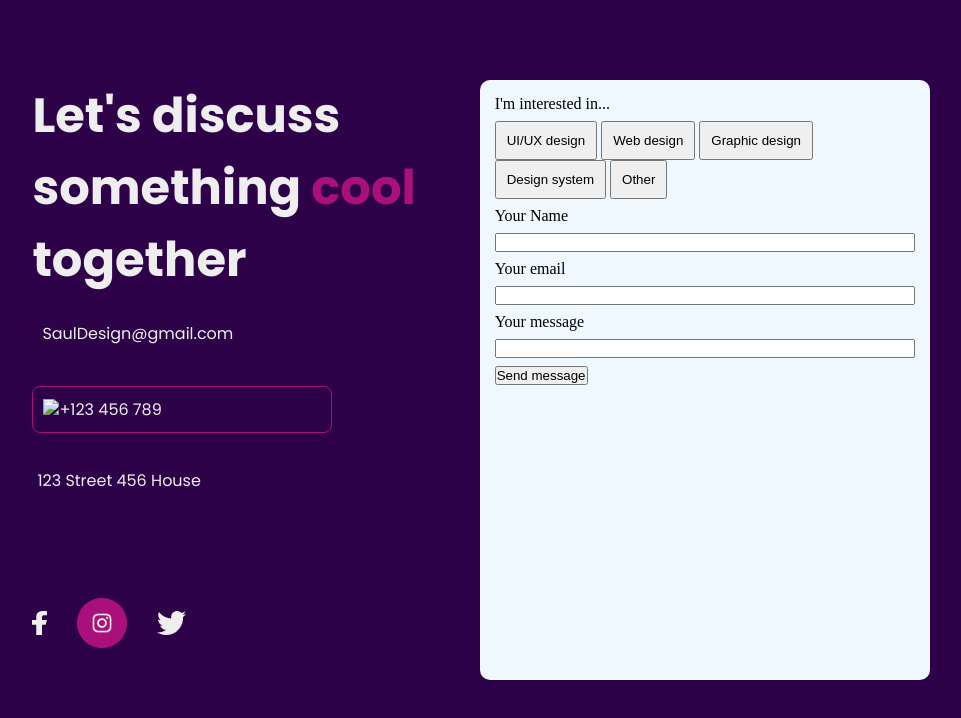
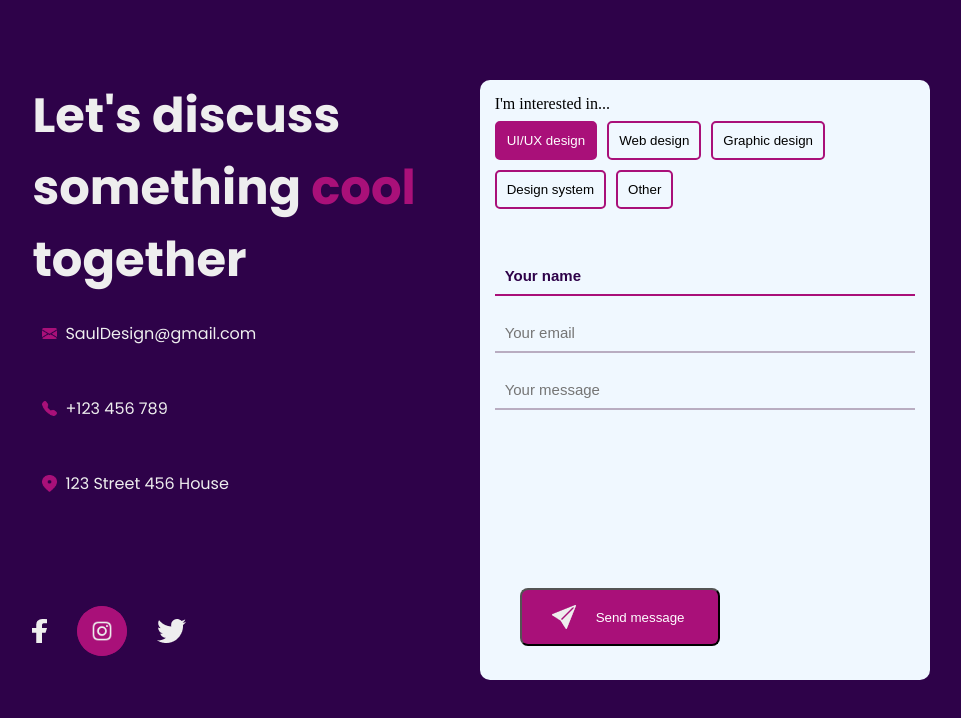
Before and after one commit to JhonnyThomazz/LinguagemDeMarcacao--HTML-CSS, a plain HTML site: page ContractForm - 03.10.25/index.html in a window 1280 px wide. Shown: the whole page, without its empty margins (159-1120 px from the left). Drawn offline with Linux system fonts and the light colour scheme.

Commit message:
Update10/10/25

```diff
--- a/ContractForm - 03.10.25/css/style.css
+++ b/ContractForm - 03.10.25/css/style.css
@@ -31,26 +31,26 @@ h1 {
 .GeneralCards{
     display:flex;
     flex-direction: column;
+    justify-content: center;
     gap: 30px;
     margin-top: 15px;
 }
-.InfoCard01{
-    padding: 10px;
-}
 .InfoCard02{
-    border: 1px solid #A91079;
-    border-radius: 8px;
+    display: flex;
+    align-items: center;
     padding: 10px;
     width: 300px;
+    gap: 8px;
 }
-.InfoCard03{
-    padding: 5px;
-    margin-bottom: 100px
+
+.InfoCard02 img{
+    width: 15px;
 }
 .contact{
     display: flex;
     align-items: center;
     gap: 30px;
+    margin-top: 100px;
 }
 .Insta{
     background-color: #a91079;
@@ -69,6 +69,75 @@ h1 {
     gap:8px;
 
 }
+.FORMBUTTONS{
+    display: flex;
+    flex-wrap: wrap;
+    gap: 10px;
+    margin-bottom: 30px;
+
+}
+
 .FORMBUTTONS button{
     padding: 10px;
+    background-color: transparent;
+    border: 2px solid #A91079;
+    border-radius: 5px;
 }
+.FORMBUTTONS button:nth-child(1){
+    background-color: #A91079;
+    color:white
+}
+
+.TextInfo{
+    border: none;
+    border-bottom: 2px solid #B9ADC1;
+    background: transparent;
+    padding: 10px;
+    font-size: 15px;
+    margin-top: 10px;
+}
+.active::placeholder{
+    color: #2E0249;
+    font-weight: 600;
+}
+.active{
+    border-bottom: 2px solid #A91079;
+}
+.end{
+    margin-top: 170px;
+    margin-left: 25px;
+}
+.end button{
+    display: flex;
+    align-items: center;
+    padding: 15px;
+    gap: 20px;
+    background-color: #A91079;
+    color: white;
+    border-radius: 8px;
+    width: 200px;
+}
+.end img{
+    margin-left: 15px;
+}
+.InfoCard01:hover{
+    border: 1px solid #A91079;
+    background-color: #a9107929;
+    border-radius: 8px;
+    padding: 10px;
+    width: 300px;
+}
+.InfoCard02:hover{
+    border: 1px solid #A91079;
+    background-color: #a9107929;
+    border-radius: 8px;
+    padding: 10px;
+    width: 300px;
+}
+.InfoCard03:hover{
+    border: 1px solid #A91079;
+    background-color: #a9107929;
+    border-radius: 8px;
+    padding: 10px;
+    width: 300px;
+}
--- a/ContractForm - 03.10.25/index.html
+++ b/ContractForm - 03.10.25/index.html
@@ -14,16 +14,16 @@
     <div class="GeneralInfo">
         <h1>Let's discuss<br> something <span class="cool">cool</span><br>together</h1>
         <div class="GeneralCards">
-            <div class="InfoCard01">
-                <p>SaulDesign@gmail.com</p>
+            <div class="InfoCard02">
+                <img src="img/EnvelopeFill.png"><p>SaulDesign@gmail.com</p>
             </div>
 
             <div class="InfoCard02">
-                <img src="img/" <p>+123 456 789</p>
+                <img src="img/TelephoneFill.png"> <p>+123 456 789</p>
             </div>
 
-            <div class="InfoCard03">
-                <p>123 Street 456 House</p>
+            <div class="InfoCard02">
+                <img src="img/pointer.png"><p>123 Street 456 House</p>
             </div>
         </div>
 
@@ -45,15 +45,12 @@
                 <button>Other</button>
 
             </div>
-            <label for="name">Your Name</label>
-            <input type="text">
-            <label for="email">Your email</label>
-            <input type="email">
-            <label for="msg">Your message</label>
-            <input type="text">
+            <input class="TextInfo active" placeholder="Your name" type="text">
+            <input class="TextInfo" placeholder="Your email" type="email">
+            <input class="TextInfo" placeholder="Your message" type="text">
 
-            <div>
-                <button>Send message</button>
+            <div class="end">
+                <button><img src="img/aviao.png">Send message</button>
             </div>
 
         </form>
```
Also changed, not shown: ContractForm - 03.10.25/img/EnvelopeFill.png (added), ContractForm - 03.10.25/img/TelephoneFill.png (added), ContractForm - 03.10.25/img/pointer.png (added).
